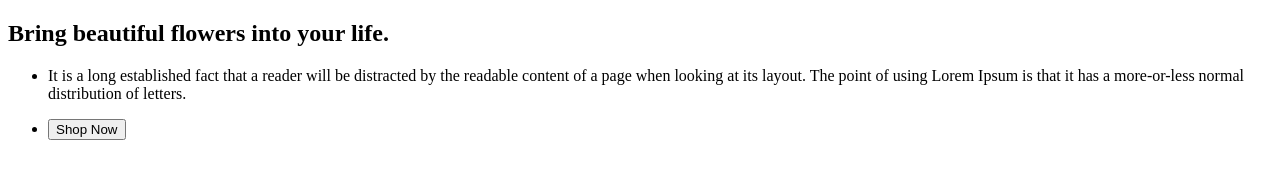
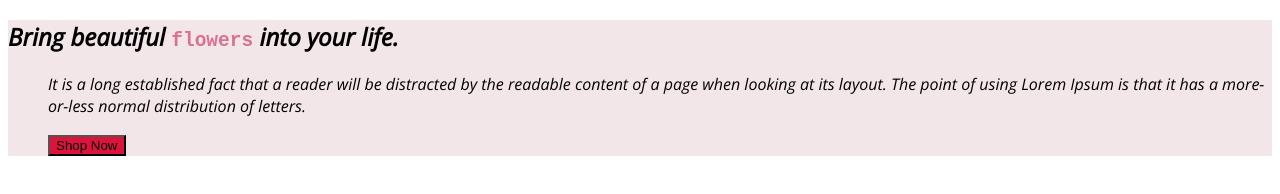
Before and after one commit to sumaiya770/Ass1-flower-shop, a plain HTML site: page index.html in a window 1280 px wide. Drawn offline with nearby package versions, Linux system fonts and the light colour scheme.

Commit message:
added all folder

```diff
--- a/index.html
+++ b/index.html
@@ -4,16 +4,20 @@
       <meta charset="UTF-8">
       <meta name="viewport" content="width=device-width, initial-scale=1.0">
       <title>Flower Shop</title>
+      <link rel="preconnect" href="https://fonts.googleapis.com">
+<link rel="preconnect" href="https://fonts.gstatic.com" crossorigin>
+<link href="https://fonts.googleapis.com/css2?family=Open+Sans:ital@1&display=swap" rel="stylesheet">
+      <link rel="stylesheet" href="styles.css/flower.css">
 </head>
 <body>
       <header>
-            <nav>
-                 <h1>Bring beautiful flowers into your life.</h1>
+            <nav class="nav">
+                 <h1>Bring beautiful <samp class="text-primary">flowers</samp> into your life.</h1>
                   <ul>
                      <li><p>It is a long established fact that a reader will be distracted by the readable
                         content of a page when looking at its layout. The point of using Lorem Ipsum is
                         that it has a more-or-less normal distribution of letters.</p></li>
-                     <li><button>Shop Now</button></li>
+                     <li><button class="btn">Shop Now</button></li>
                   </ul>
             </nav>
       </header>
--- /dev/null
+++ b/styles.css/flower.css
@@ -0,0 +1,21 @@
+body   {
+      font-family: 'Open Sans', sans-serif;
+
+}
+.text-primary {
+      color:palevioletred
+
+}
+
+.nav{
+      border-spacing: 5px;
+      background-color: rgb(243, 230, 232);
+}
+nav li{
+      list-style: none;
+}
+.btn{
+      border: radius 5px;
+      background-color:crimson;
+
+}
```
